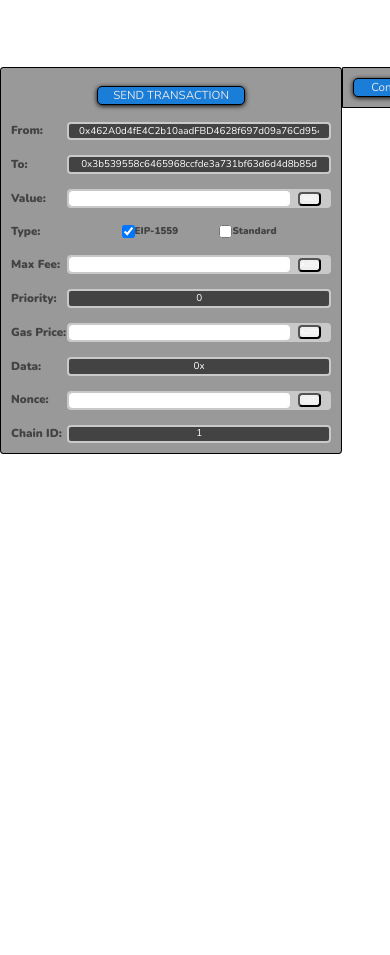
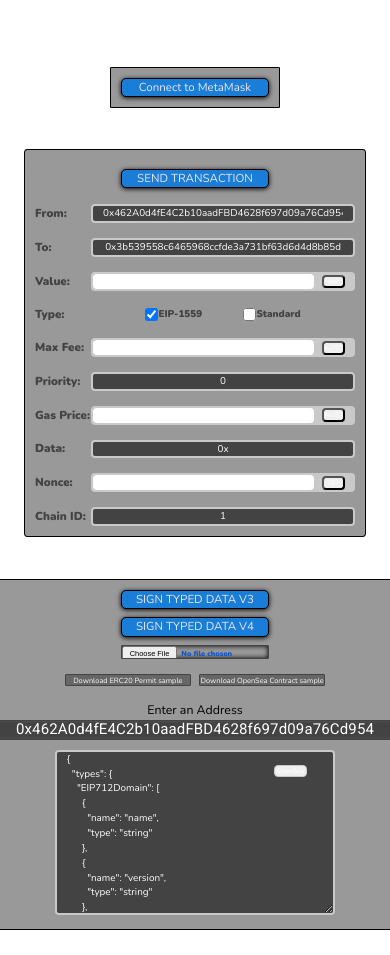
Before and after one commit to alejosequeira/scam_addresses, a Next.js app: page / in a window 390 px wide. Before the commit the page ends 844 px from the top, so only its background shows below. Built offline with nearby package versions, Linux system fonts and the light colour scheme.

Commit message:
media fixed

```diff
--- a/src/app/page.module.css
+++ b/src/app/page.module.css
@@ -1,10 +1,10 @@
-
 .form_test {
     margin-top: 50px;
     display: flex;
     justify-content: space-around;
     align-items: flex-start;
 }
+
 .block {
     border: 1px solid black;
     font-family: var(--default-font);
@@ -22,3 +22,14 @@
     height: 100%;
     margin-top: 1rem;
 }
+
+@media (max-width: 1100px) {
+    .form_test {
+        flex-direction: column;
+        align-items: center;
+    }
+
+    .block:nth-child(2) {
+        order: -1;
+    }
+}
```
